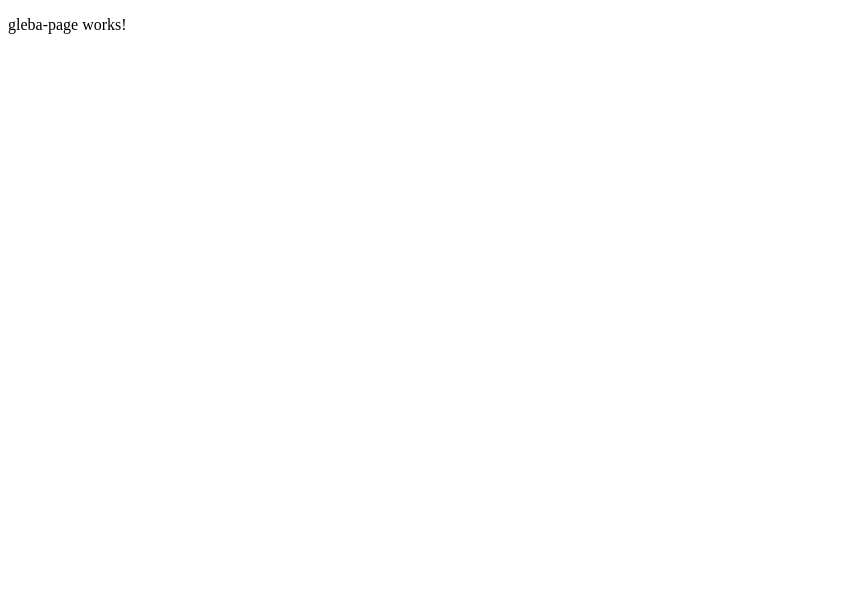
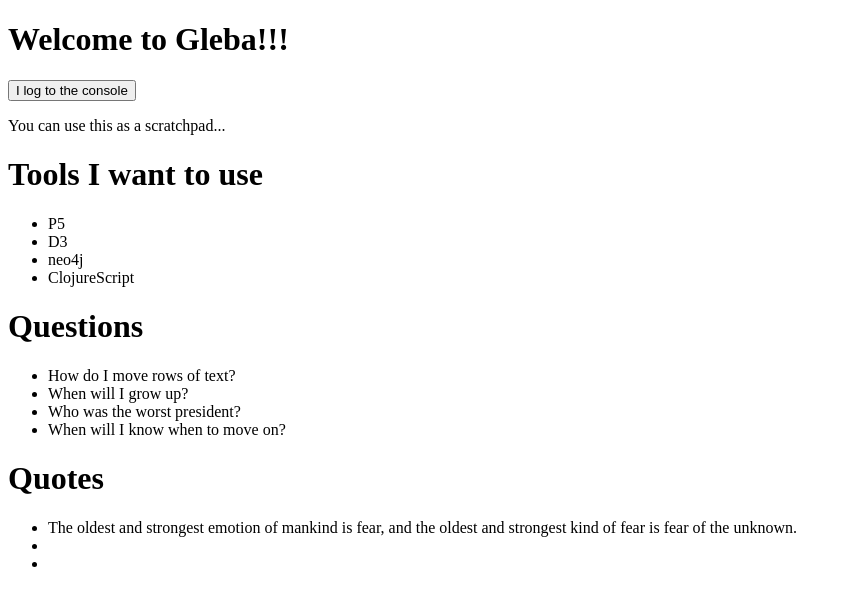
Before and after one commit to paper-radio/ada-app, an Angular app: page /gleba in a window 1280 px wide. Shown: the top 606 px of the page, without its empty margins (0-851 px from the left). Built offline with nearby package versions, Linux system fonts and the light colour scheme.

Commit message:
Mass commit

```diff
--- a/src/app/pages/silly/gleba-page/gleba-page.component.html
+++ b/src/app/pages/silly/gleba-page/gleba-page.component.html
@@ -1,3 +1,50 @@
-<p>
-  gleba-page works!
-</p>
+<div class="page" id="gleba-page">
+
+    <h1>Welcome to Gleba!!!</h1>
+
+
+    <div id="action-containers" class="container">
+        <div class="console-log-buttons">
+            <button>I log to the console</button>
+        </div>
+    </div>
+
+    <p>You can use this as a scratchpad...</p>
+
+    <h1 class="list-title">Tools I want to use</h1>
+    <div class="list" id="tool-list">
+        <ul>
+            <li>P5</li>
+            <li>D3</li>
+            <li>neo4j</li>
+            <li>ClojureScript</li>
+        </ul>
+    </div>
+
+    <!-- Questions... -->
+
+    <div class="container">
+        <h1>Questions</h1>
+        <ul class="list">
+            <li class="question">How do I move rows of text?</li>
+            <li class="question">When will I grow up?</li>
+            <li class="question">Who was the worst president?</li>
+            <li class="question">When will I know when to move on?</li>
+        </ul>
+    </div>
+
+
+
+    <!-- Quotes... -->
+    <div class="container" id="quotes">
+        <h1 class="title">Quotes</h1>
+        <ul class="list">
+            <li class="quote">
+                The oldest and strongest emotion of mankind is fear, and the oldest and strongest kind of fear is fear of the unknown.
+            </li>
+            <li class="quote"></li>
+            <li class="quote"></li>
+        </ul>
+
+    </div>
+</div>
--- a/src/app/pages/silly/gleba-page/gleba-page.component.ts
+++ b/src/app/pages/silly/gleba-page/gleba-page.component.ts
@@ -1,5 +1,5 @@
 import { Component, OnInit } from '@angular/core';
-// import * as d3 from 'd3';
+import * as d3 from 'd3';
 
 @Component({
     selector: 'app-gleba-page',
@@ -9,5 +9,7 @@ import { Component, OnInit } from '@angular/core';
 export class GlebaPageComponent implements OnInit {
     constructor() {}
 
-    ngOnInit() {}
+    ngOnInit() {
+        console.log('Hello');
+    }
 }
```
Also changed, not shown: .angulardoc.json.
